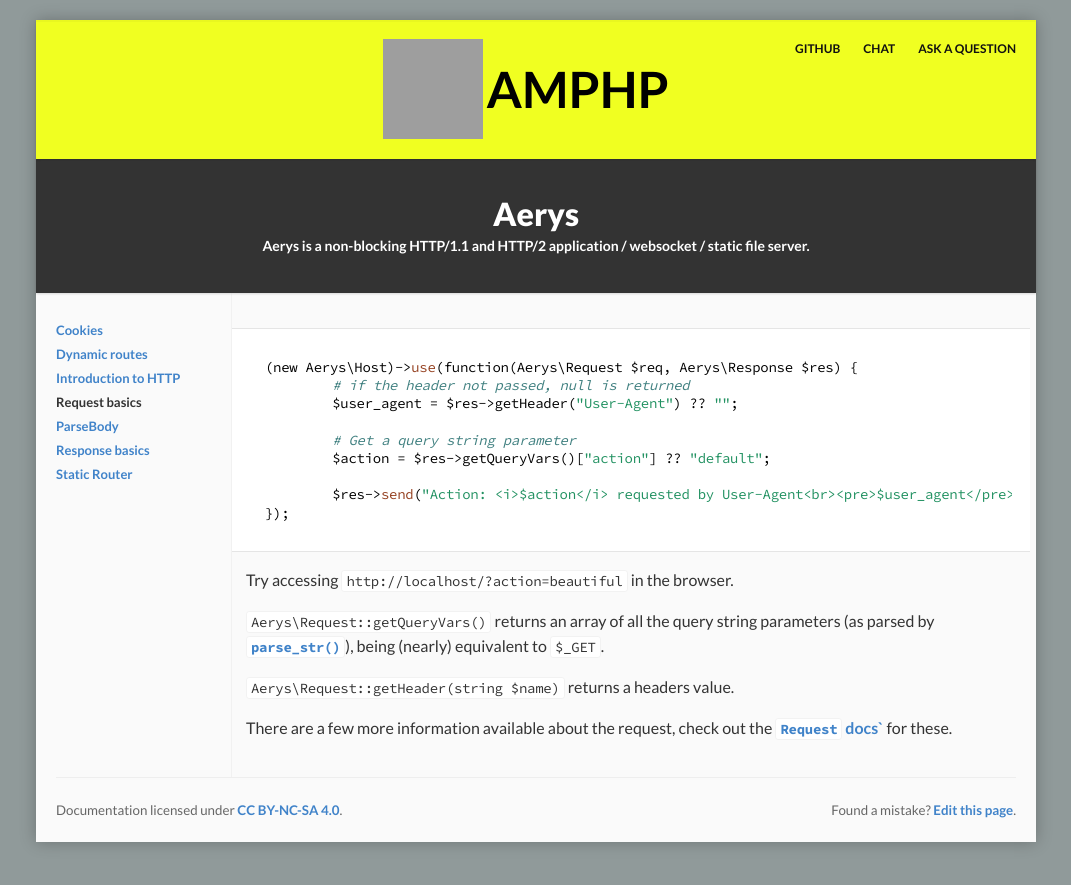
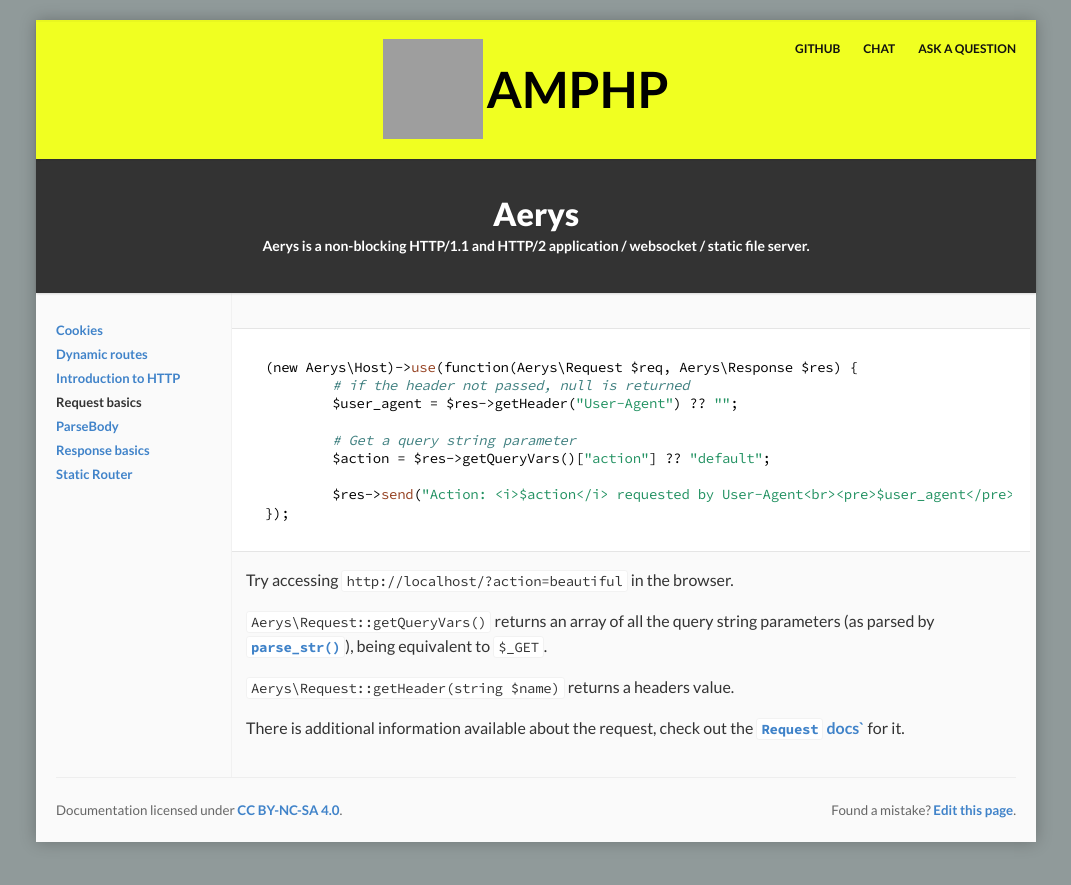
Before and after one commit to amphp/amphp.github.io, a Jekyll site: the page built from docs/aerys/http/request.md, in a window 1280 px wide, cut to the strip 0-885 px from the top of the page. Shown: the whole strip, without its empty margins (104-1175 px from the left). Built offline with Jekyll 4.4.1, drawn with Linux system fonts in a browser that asks for light colours; nearby versions of some CDN libraries; grey boxes are pictures that could not be loaded.

Commit message:
Engrish ^2

```diff
--- a/docs/aerys/http/request.md
+++ b/docs/aerys/http/request.md
@@ -19,8 +19,8 @@ layout: default
 
 Try accessing `http://localhost/?action=beautiful` in the browser.
 
-`Aerys\Request::getQueryVars()` returns an array of all the query string parameters (as parsed by [`parse_str()`](http://php.net/parse_str)), being (nearly) equivalent to `$_GET`.
+`Aerys\Request::getQueryVars()` returns an array of all the query string parameters (as parsed by [`parse_str()`](http://php.net/parse_str)), being equivalent to `$_GET`.
 
 `Aerys\Request::getHeader(string $name)` returns a headers value.
 
-There are a few more information available about the request, check out the [`Request` docs`](../classes/request.md) for these.
+There is additional information available about the request, check out the [`Request` docs`](../classes/request.md) for it.
```
Also changed, not shown: docs/aerys/http/intro.md (+1 -1 lines).
